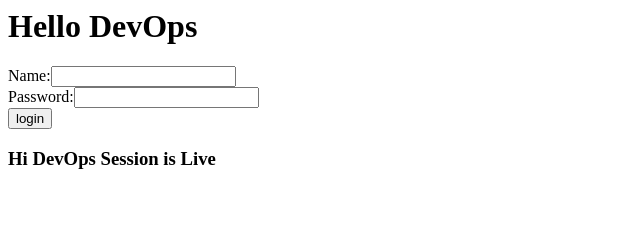
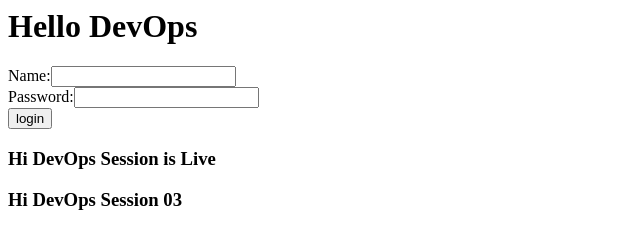
Before and after one commit to RiteshDevOpsTrainer/nov2019, a plain HTML site: page WebContent/index.html in a window 1280 px wide. Shown: the whole page, without its empty margins (0-640 px from the left). Drawn offline with Linux system fonts and the light colour scheme.

Commit message:
commit new

```diff
--- a/WebContent/index.html
+++ b/WebContent/index.html
@@ -6,4 +6,5 @@ Password:<input type="password" name="userPass"/><br/>
 <input type="submit" value="login"/>
 
   <h3> Hi DevOps Session is Live</h3>
+  <h3> Hi DevOps Session 03</h3>
 </form>
```
